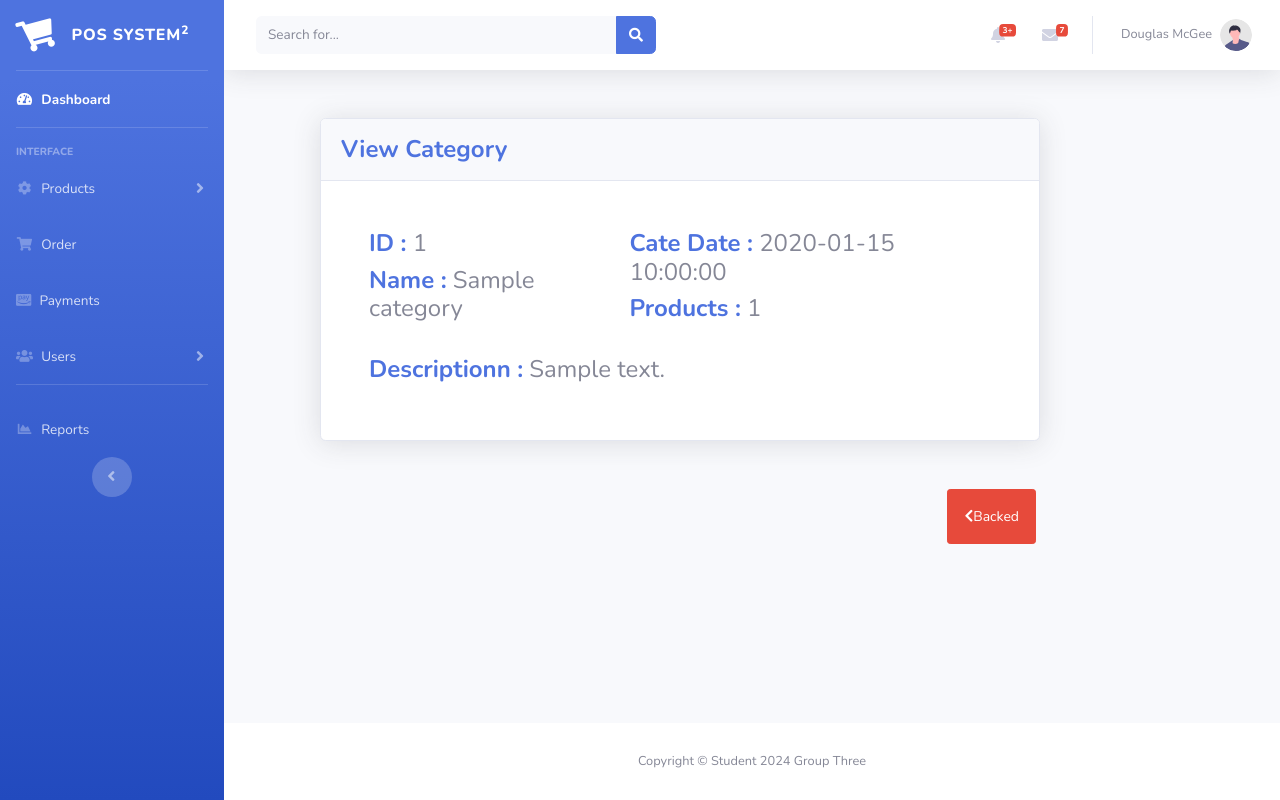
After one commit to naydany/G3-POS-SYSTEM, a PHP site: page /view_category?id=1 in a window 1280 px wide. The commit adds this page. Run offline with PHP 8.4, Linux system fonts and the light colour scheme; tables that the repository leaves empty hold one stand-in row (values such as "Sample post"); some libraries are stand-ins or nearby versions.

Commit message:
[feat] view category POS-27

```diff
--- a/controllers/categories/edite_category.controller.php
+++ b/controllers/categories/edite_category.controller.php
@@ -1,5 +1,5 @@
 <?php
-require_once 'database/database.php';
+require 'database/database.php';
 require 'models/category.model.php';
 if (isset($_GET['id']) ) {
     $id = $_GET['id'];
--- a/controllers/categories/update_category.controller.php
+++ b/controllers/categories/update_category.controller.php
@@ -6,8 +6,9 @@ if ($_SERVER['REQUEST_METHOD'] == "POST"){
     if ($_POST['id'] !== '' && $_POST['category'] !== '' ){
         $id = $_POST["id"];
         $category = $_POST["category"];
+        $description = $_POST["description"];
 
-        $update = updateCategory($id, $category);
+        $update = updateCategory($id, $category, $description);
 
         if($update){
             header("Location:/categories");
--- /dev/null
+++ b/controllers/categories/view_category.controller.php
@@ -0,0 +1,14 @@
+<?php
+require 'database/database.php';
+require 'models/category.model.php';
+if (isset($_GET['id'])) {
+    $id = $_GET['id'];
+    $cate = viewCategory($id);
+    $counts = countProductInCategory($id);
+    // $counts = countProductInCategory($id);
+    $numberOfproduct = 0 ;
+    foreach ($counts as $count) {
+        $numberOfproduct +=1;
+    }
+}
+require 'views/categories/view_category.view.php';
--- a/database/pos_system.sql
+++ b/database/pos_system.sql
@@ -94,7 +94,8 @@ ALTER TABLE
 CREATE TABLE `categories`(
     `cate_id` INT NOT NULL AUTO_INCREMENT PRIMARY KEY,
     `cate_name` VARCHAR(255) NOT NULL,
-    `cate_date` DATETIME NOT NULL
+    `cate_date` DATETIME NOT NULL,
+    `cate_desc` VARCHAR(255) NOT NULL
 );
 
 
--- a/layouts/header.php
+++ b/layouts/header.php
@@ -16,6 +16,7 @@
     <link href="https://fonts.googleapis.com/css?family=Nunito:200,200i,300,300i,400,400i,600,600i,700,700i,800,800i,900,900i" rel="stylesheet">
 
     <link rel="stylesheet" href="https://cdn.jsdelivr.net/npm/bootstrap-icons@1.11.3/font/bootstrap-icons.min.css">
+
     <!-- Custom styles for this template-->
     <link href="vendor/custom/css/sb-admin-2.min.css" rel="stylesheet">
 </head>
--- a/models/category.model.php
+++ b/models/category.model.php
@@ -1,15 +1,16 @@
 <?php
-function createCategory(string $category): bool
+function createCategory(string $category,string $description): bool
 {
     $timezone = new DateTimeZone('Asia/Phnom_Penh');
     $date = new DateTime('now', $timezone);
     $time = $date->format('Y-m-d H:i:s');
 
     global $connection;
-    $statement = $connection->prepare("insert into categories(cate_name, cate_date) values (:cate_name, :cate_date)");
+    $statement = $connection->prepare("insert into categories(cate_name, cate_date, cate_desc) values (:cate_name, :cate_date, :cate_desc)");
     $statement->execute([
         ':cate_name' => $category,
-        ':cate_date' => $time
+        ':cate_date' => $time,
+        ':cate_desc' => $description
     ]);
 
     return $statement->rowCount() > 0;
@@ -31,13 +32,14 @@ function getCategory(): array
     return $statement->fetchAll();
 }
 
-function updateCategory(int $id, string $name): bool
+function updateCategory(int $id, string $name , string $description): bool
 {
     global $connection;
-    $statement = $connection->prepare("update categories set cate_name = :cate_name where cate_id = :cate_id");
+    $statement = $connection->prepare("update categories set cate_name = :cate_name , cate_desc = :cate_desc where cate_id = :cate_id");
     $statement->execute([
         ':cate_name' => $name,
-        ':cate_id' => $id
+        ':cate_id' => $id,
+        ':cate_desc' => $description
 
     ]);
 
@@ -51,3 +53,19 @@ function deleteCategory(int $id): bool
     $statement->execute([':cate_id' => $id]);
     return $statement->rowCount() > 0;
 }
+
+function viewCategory(int $id) : array
+{
+    global $connection;
+    $statement = $connection->prepare("select * from categories where cate_id = :cate_id");
+    $statement->execute([':cate_id' => $id]);
+    return $statement->fetch();
+}
+
+function countProductInCategory(int $id) : array
+{
+    global $connection;
+    $statement = $connection->prepare("select * from products where cate_id = :cate_id");
+    $statement->execute([':cate_id' => $id]);
+    return $statement->fetchAll();
+}
--- a/router.php
+++ b/router.php
@@ -19,7 +19,7 @@ $routes = [
     '/form_create_pro' => 'controllers/items/create_item.controller.php',
     '/update_staff' => 'controllers/staffs/edite.staff.contrller.php',
     '/update_category' => 'controllers/categories/edite_category.controller.php',
-
+    '/view_category' => 'controllers/categories/view_category.controller.php',
 
     '/form_create' => 'controllers/items/create_item.controller.php',
     '/edit_item' => 'controllers/items/edit_item.controller.php',
--- /dev/null
+++ b/views/categories/view_category.view.php
@@ -0,0 +1,34 @@
+<!-- Begin Page Content -->
+<div class="container-fluid pl-5 ml-5 align-items-center w-75 mt-5">
+
+    <!-- DataTales Example -->
+    <div class="card shadow">
+
+        <div class="card-header py-3 d-flex justify-content-between">
+            <h4 class="m-0 font-weight-bold text-primary">View Category</h4>
+        </div>
+        <div class="card-body p-5">
+            <div class="table-responsive d-flex justify-content-between">
+                <div>
+                    <h4><span class="text-primary font-weight-bold">ID :</span> <?= $cate['cate_id'] ?></h4>
+                    <h4><span class="text-primary font-weight-bold">Name :</span> <?= $cate['cate_name'] ?></h4>
+                </div>
+                <div>
+                    <h4><span class="text-primary font-weight-bold">Cate Date :</span> <?= $cate['cate_date'] ?></h4>
+                    <h4><span class="text-primary font-weight-bold">Products :</span> <?php echo $numberOfproduct;?> </h3>
+                </div>
+            </div>
+            <br>
+            <h4><span class="text-primary font-weight-bold">Descriptionn :</span> <?= $cate['cate_desc'] ?></h4>
+        </div>
+    </div>
+    <div class="d-flex row justify-content-end align-items-center mt-5 mr-3">
+        <div class="d-flex row justify-content-end align-items-center">
+            <a href="/categories">
+                <button class="btn btn-sm btn-danger p-3"> <i class="fas fa-chevron-left"></i>Backed</i></button></a>
+        </div>
+    </div>
+
+</div>
+</div>
+<!-- /.container-fluid -->
```
Also changed, not shown: controllers/categories/create_category.controller.php (+9 -10 lines), views/categories/category.view.php (+23 -11 lines), views/categories/form_category.view.php (+6 -2 lines), views/categories/form_update_category.view.php (+6 -3 lines), 1 other file.
